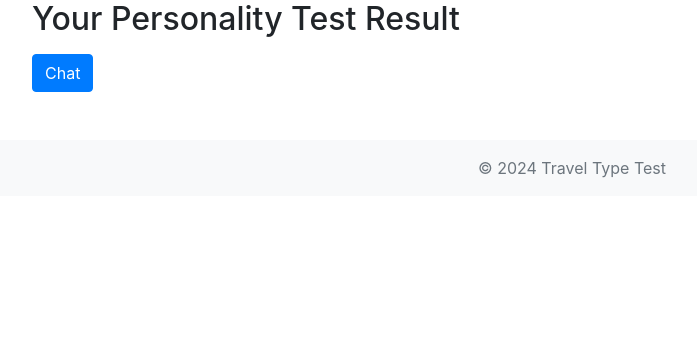
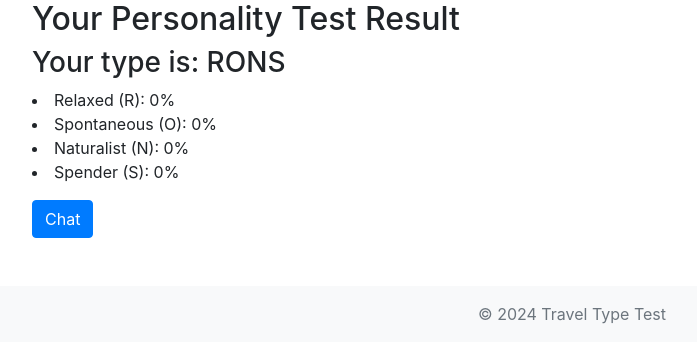
Before and after one commit to seoyoungk0909/flyway, a Flask app: page /result_page in a window 1280 px wide. Shown: the part 56-419 px from the top of the page, without its empty margins (68-765 px from the left). Run offline with Flask 3, Linux system fonts and the light colour scheme; some libraries are stand-ins or nearby versions.

Commit message:
percentage calculation

```diff
--- a/app.py
+++ b/app.py
@@ -24,12 +24,12 @@ def index():
     # Initialise session id by assigning random key
     if "id" not in session:
         session["id"] = secrets.token_hex()
-    return render_template("index.html")
+    return render_template("starting.html")
 
 
-@app.route("/test")
+@app.route("/type_test")
 def test():
-    return render_template("test.html")
+    return render_template("type_test.html")
 
 
 @app.route("/result", methods=["POST"])
@@ -37,13 +37,15 @@ def result():
     data = request.get_json()
     answers = data.get("answers")
     session["answers"] = answers
+    calculations = data.get("calculations")
+    session["calculations"] = calculations
     return jsonify(redirect=url_for("result_page"))
 
 
 @app.route("/result_page")
 def result_page():
-    answers = session.get("answers", [])
-    return render_template("result.html", answers=answers)
+    calculations = session.get("calculations", [])
+    return render_template("result.html", calculations=calculations)
 
 
 @app.route("/initialise_llm")
--- a/templates/chat.html
+++ b/templates/chat.html
@@ -1,6 +1,4 @@
-{% extends 'base.html' %} {% block head %}
-<!-- <div><h1>Enquire about the travel destination.</h1></div> -->
-{% endblock %} {% block body %}
+{% extends 'base.html' %} {% block body %}
 <div>
   <body>
     <link
--- a/templates/index.html
+++ /dev/null
@@ -1,2 +0,0 @@
-{% extends 'base.html' %} {% block head %} {% endblock %} {% block body %} {%
-include 'starting.html' %} {% endblock %}
--- a/templates/result.html
+++ b/templates/result.html
@@ -1,13 +1,60 @@
 {% extends 'base.html' %} {% block body %}
 <div class="container">
   <h2>Your Personality Test Result</h2>
-  <ul>
-    {% for index in range(answers|length) %}
-    <li>
-      <strong>Question {{ index + 1 }}:</strong> Option {{ answers[index] }}
-    </li>
-    {% endfor %}
-  </ul>
+  <h3 id="personality-type">Your type is:</h3>
+  <p id="percentages-list"> Percentage list:</p>
   <a href="/chat" class="btn btn-primary">Chat</a>
 </div>
+<script>
+  var calculations = JSON.parse('{{ calculations | tojson | safe}}');
+  let personalityString = '';
+
+  // Calculate percentage
+  // TODO: Improve cal
+  document.addEventListener("DOMContentLoaded", function () {
+      personalityString =
+          (calculations.energetic >= calculations.relaxed ? "E" : "R") +
+          (calculations.planned >= calculations.spontaneous ? "P" : "O") +
+          (calculations.urbanite >= calculations.naturalist ? "U" : "N") +
+          (calculations.saver >= calculations.spender ? "A" : "S");
+
+      const percentages = {
+          E: (calculations.energetic / (calculations.energetic + calculations.relaxed)) * 100 || 0,
+          R: (calculations.relaxed / (calculations.energetic + calculations.relaxed)) * 100 || 0,
+          P: (calculations.planned / (calculations.planned + calculations.spontaneous)) * 100 || 0,
+          O: (calculations.spontaneous / (calculations.planned + calculations.spontaneous)) * 100 || 0,
+          U: (calculations.urbanite / (calculations.urbanite + calculations.naturalist)) * 100 || 0,
+          N: (calculations.naturalist / (calculations.urbanite + calculations.naturalist)) * 100 || 0,
+          A: (calculations.saver / (calculations.saver + calculations.spender)) * 100 || 0,
+          S: (calculations.spender / (calculations.saver + calculations.spender)) * 100 || 0,
+      };
+
+      const relevantPercentages = {};
+      for (const type of personalityString) {
+          relevantPercentages[type] = percentages[type];
+      }
+      document.getElementById("personality-type").innerText = `Your type is: ${personalityString}`;
+
+      const percentagesList = document.getElementById("percentages-list");
+      let percentagesHTML = '';
+      for (const [type, percentage] of Object.entries(relevantPercentages)) {
+          const typeName = {
+              E: "Energetic",
+              R: "Relaxed",
+              P: "Planned",
+              O: "Spontaneous",
+              U: "Urbanite",
+              N: "Naturalist",
+              A: "Saver",
+              S: "Spender"
+          }[type];
+          percentagesHTML += `<li>${typeName} (${type}): ${percentage.toFixed(0)}%</li>`;
+      }
+      percentagesList.innerHTML = percentagesHTML;
+  });
+
+  // TODO: Show decription of corresponding type
+</script>
+</body>
+
 {% endblock %}
--- a/templates/starting.html
+++ b/templates/starting.html
@@ -1,5 +1,7 @@
+{% extends 'base.html' %} {% block body %}
 <div class="container text-center mt-5">
   <h1>Travel Type Test</h1>
   <p>Welcome to the travel type test. Click the button below to start.</p>
-  <a href="/test" class="btn btn-primary">Start</a>
+  <a href="/type_test" class="btn btn-primary">Start</a>
 </div>
+{% endblock %}
```
Also changed, not shown: static/style/type_test.css (+8 -3 lines), templates/type_test.html (renamed from templates/test.html, +49 -12 lines), static/style/result.css (added).
